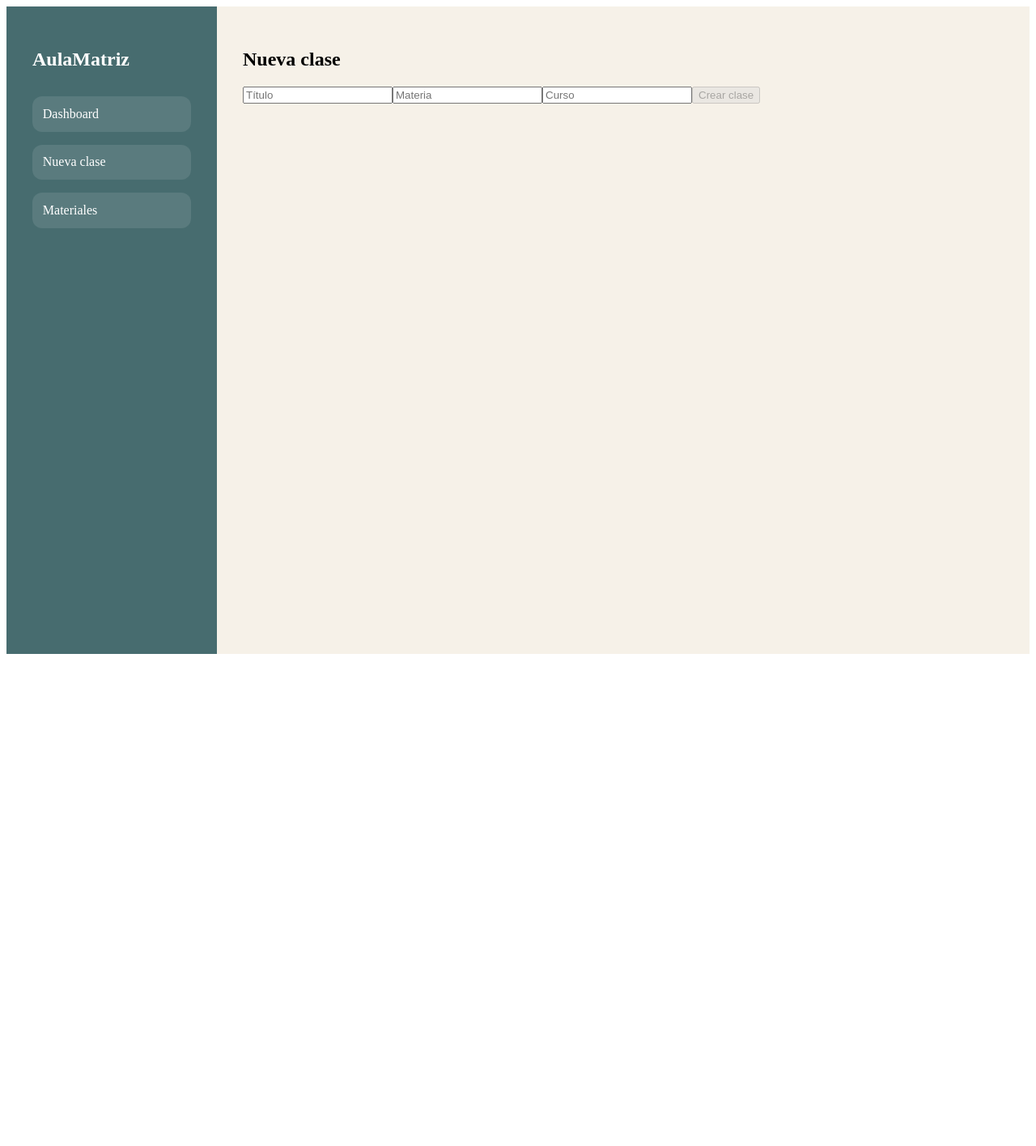
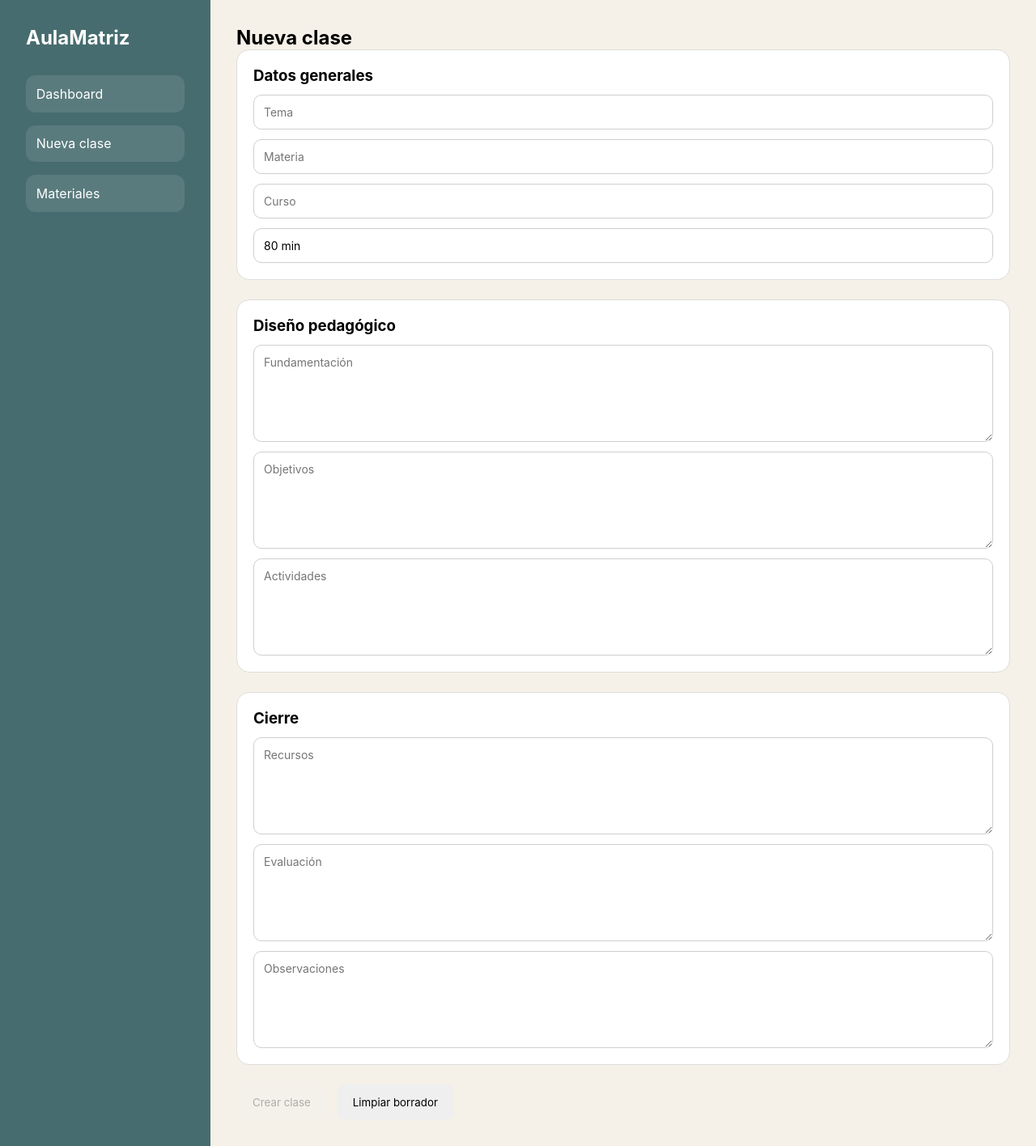
Before and after one commit to Diego-Kemer/aula-matriz, an Angular app: page /nueva-clase in a window 1280 px wide. Shown: the whole page at 81% size. Before the commit the page ends 816 px from the top, so only its background shows below. Built offline with nearby package versions, Linux system fonts and the light colour scheme.

Commit message:
Feat: lesson form ready. Persistent data

```diff
--- a/src/app/features/lesson-form/pages/lesson-form-page/lesson-form-page.css
+++ b/src/app/features/lesson-form/pages/lesson-form-page/lesson-form-page.css
@@ -0,0 +1,42 @@
+.lesson-form-page {
+  max-width: 900px;
+  margin: 0 auto;
+}
+
+form {
+  display: grid;
+  gap: 24px;
+}
+
+.form-block {
+  background: #ffffff;
+  border: 1px solid #dcdcdc;
+  border-radius: 16px;
+  padding: 20px;
+  display: grid;
+  gap: 12px;
+}
+
+input,
+textarea {
+  width: 100%;
+  padding: 12px;
+  border: 1px solid #cfcfcf;
+  border-radius: 10px;
+  font-size: 14px;
+}
+
+textarea {
+  min-height: 120px;
+  resize: vertical;
+}
+.actions {
+  display: flex;
+  gap: 12px;
+}
+button {
+  padding: 14px 20px;
+  border: none;
+  border-radius: 10px;
+  cursor: pointer;
+}
--- a/src/app/features/lesson-form/pages/lesson-form-page/lesson-form-page.html
+++ b/src/app/features/lesson-form/pages/lesson-form-page/lesson-form-page.html
@@ -1,13 +1,32 @@
 <section>
   <h2>Nueva clase</h2>
 
-  <form [formGroup]="lessonForm" >
-    <input type="text" formControlName="title" placeholder="Título" />
-    <input type="text" formControlName="subject" placeholder="Materia" />
-    <input type="text" formControlName="course" placeholder="Curso" />
+  <form [formGroup]="lessonForm">
+    <div class="form-block">
+      <h3>Datos generales</h3>
+      <input type="text" formControlName="theme" placeholder="Tema" />
+      <input type="text" formControlName="subject" placeholder="Materia" />
+      <input type="text" formControlName="course" placeholder="Curso" />
+      <input type="text" formControlName="duration" placeholder="Duración" />
+    </div>
 
-    <button (click)="onSubmit()" type="submit" [disabled]="lessonForm.invalid">
-      Crear clase
-    </button>
+    <div class="form-block">
+      <h3>Diseño pedagógico</h3>
+      <textarea formControlName="rationale" placeholder="Fundamentación"></textarea>
+      <textarea formControlName="objectives" placeholder="Objetivos"></textarea>
+      <textarea formControlName="activities" placeholder="Actividades"></textarea>
+    </div>
+
+    <div class="form-block">
+      <h3>Cierre</h3>
+      <textarea formControlName="resources" placeholder="Recursos"></textarea>
+      <textarea formControlName="assessment" placeholder="Evaluación"></textarea>
+      <textarea formControlName="notes" placeholder="Observaciones"></textarea>
+    </div>
+
+    <div class="actions">
+      <button (click)="onSubmit()" type="submit" [disabled]="lessonForm.invalid">Crear clase</button>
+      <button type="button" (click)="clearDraft()">Limpiar borrador</button>
+    </div>
   </form>
 </section>
--- a/src/app/features/lesson-form/pages/lesson-form-page/lesson-form-page.ts
+++ b/src/app/features/lesson-form/pages/lesson-form-page/lesson-form-page.ts
@@ -1,5 +1,6 @@
 import { Component, inject, OnInit } from '@angular/core';
 import { FormBuilder, FormGroup, ReactiveFormsModule, Validators } from '@angular/forms';
+import { debounceTime } from 'rxjs';
 
 @Component({
   selector: 'app-lesson-form-page',
@@ -13,13 +14,39 @@ export class LessonFormPage implements OnInit {
 
   ngOnInit(): void {
     this.lessonForm = this.fb.group({
-      title: ['', [Validators.required]],
+      theme: ['', [Validators.required]],
       subject: ['', [Validators.required]],
-      course: ['', [Validators.required]]
+      course: ['', [Validators.required]],
+      duration: ['80 min'],
+
+      rationale: ['', Validators.required],
+      objectives: ['', Validators.required],
+      activities: ['', Validators.required],
+
+      resources: [''],
+      assessment: [''],
+      notes: [''],
     })
+
+    this.lessonForm.valueChanges
+    .pipe(debounceTime(800))
+    .subscribe((value) => {
+      localStorage.setItem('lessonDraft', JSON.stringify(value));
+    });
+
+    const savedDraft = localStorage.getItem('lessonDraft');
+
+    if(savedDraft){
+      this.lessonForm.patchValue(JSON.parse(savedDraft))
+    }
   }
 
   onSubmit(){
     console.log(this.lessonForm.value)
   }
+
+  clearDraft() {
+    this.lessonForm.reset();
+    localStorage.removeItem('lessonDraft');
+  }
 }
--- a/src/styles.css
+++ b/src/styles.css
@@ -1 +1,6 @@
-/* You can add global styles to this file, and also import other style files */
+*{
+    box-sizing: border-box;
+    margin: 0px;
+    padding: 0px;
+    font-family: 'Inter', sans-serif;
+}
```
Also changed, not shown: 1 other file (tests, documents, lock files or other folders).
